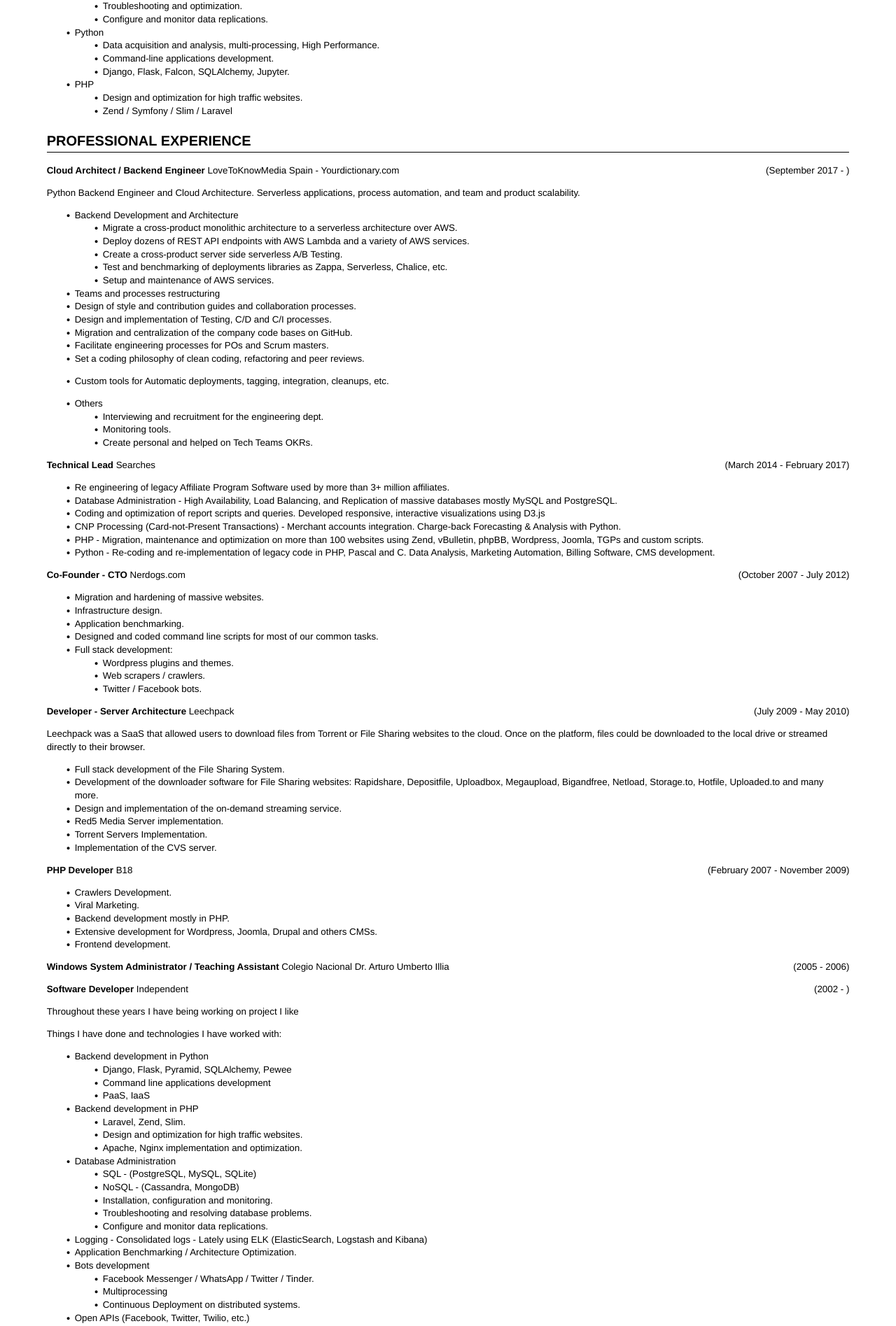
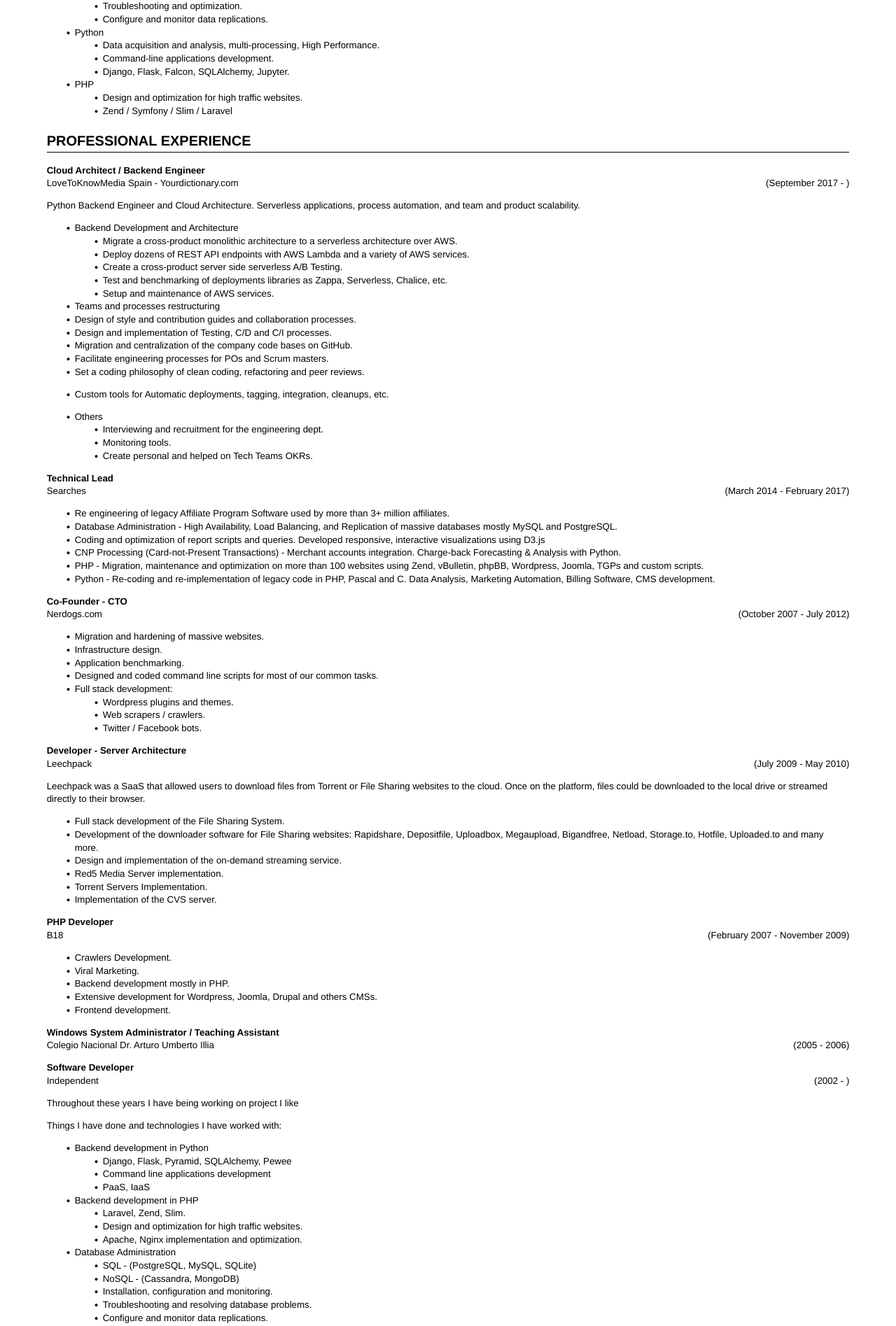
Before and after one commit to maxrodrigo/maxrodrigo.github.io, a Jekyll site: the page built from cv.md, in a window 1280 px wide. Shown: the part 610-2505 px from the top of the page at 70% size. Built offline with Jekyll 4.4.1, drawn with Linux system fonts in a browser that asks for light colours.

Commit message:
Rename resume to cv

```diff
--- a/_layouts/resume.html
+++ b/_layouts/cv.html
@@ -6,7 +6,7 @@
     <meta name="viewport" content="width=device-width, initial-scale=1">
     {%- seo -%}
     <link rel="shortcut icon" type="image/png" href="/assets/images/favicon.png"/>
-    <link rel="stylesheet" href="assets/css/resume.css">
+    <link rel="stylesheet" href="assets/css/cv.css">
   </head>
   <body>
     {{ content }}
--- a/resume.md
+++ b/cv.md
@@ -42,7 +45,7 @@
 
 ## Professional Experience
 
-__Cloud Architect / Backend Engineer__
+__Cloud Architect / Backend Engineer__\
 LoveToKnowMedia Spain - Yourdictionary.com
 <span class="date">(September 2017 - )</span>
 
@@ -68,7 +71,7 @@
   - Monitoring tools.
   - Create personal and helped on Tech Teams OKRs.
 
-__Technical Lead__
+__Technical Lead__\
 Searches
 <span class="date">(March 2014 - February 2017)</span>
 
@@ -81,7 +84,7 @@
 - Python - Re-coding and re-implementation of legacy code in PHP, Pascal and C. Data Analysis, Marketing Automation, Billing Software, CMS development.
 
 
-__Co-Founder - CTO__
+__Co-Founder - CTO__\
 Nerdogs.com
 <span class="date">(October 2007 - July 2012)</span>
 
@@ -94,7 +97,7 @@
   - Web scrapers / crawlers.
   - Twitter / Facebook bots.
 
-__Developer - Server Architecture__
+__Developer - Server Architecture__\
 Leechpack
 <span class="date">(July 2009 - May 2010)</span>
 
@@ -108,7 +111,7 @@
 - Torrent Servers Implementation.
 - Implementation of the CVS server.
 
-__PHP Developer__
+__PHP Developer__\
 B18
 <span class="date">(February 2007 - November 2009)</span>
 
@@ -118,11 +121,11 @@
 - Extensive development for Wordpress, Joomla, Drupal and others CMSs.
 - Frontend development.
 
-__Windows System Administrator / Teaching Assistant__
+__Windows System Administrator / Teaching Assistant__\
 Colegio Nacional Dr. Arturo Umberto Illia
 <span class="date">(2005 - 2006)</span>
 
-__Software Developer__
+__Software Developer__\
 Independent
 <span class="date">(2002 - )</span>
 
```
Also changed, not shown: other parts of cv.md (+4 -1 lines), index.md (+1 -1 lines), assets/css/cv.scss (renamed from assets/css/resume.scss).
